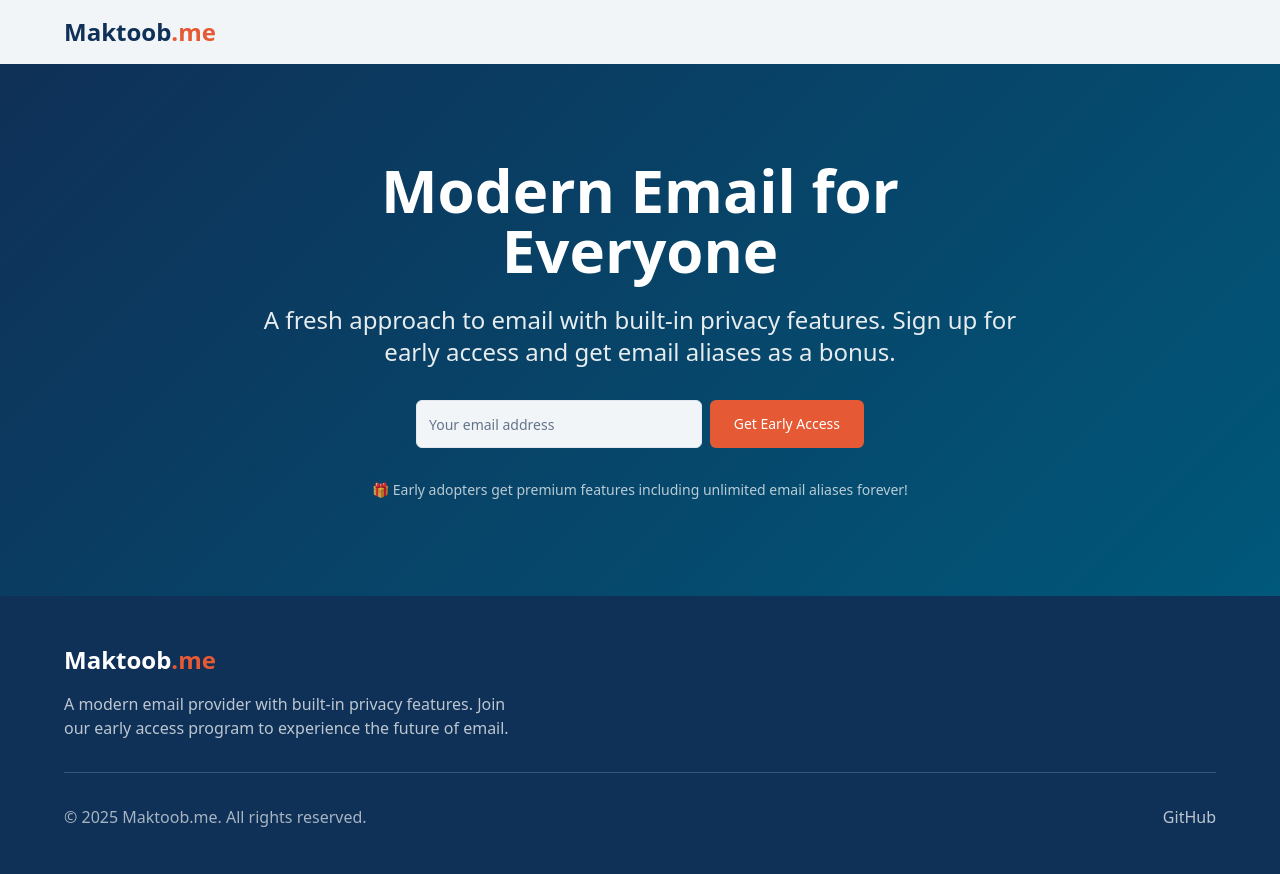
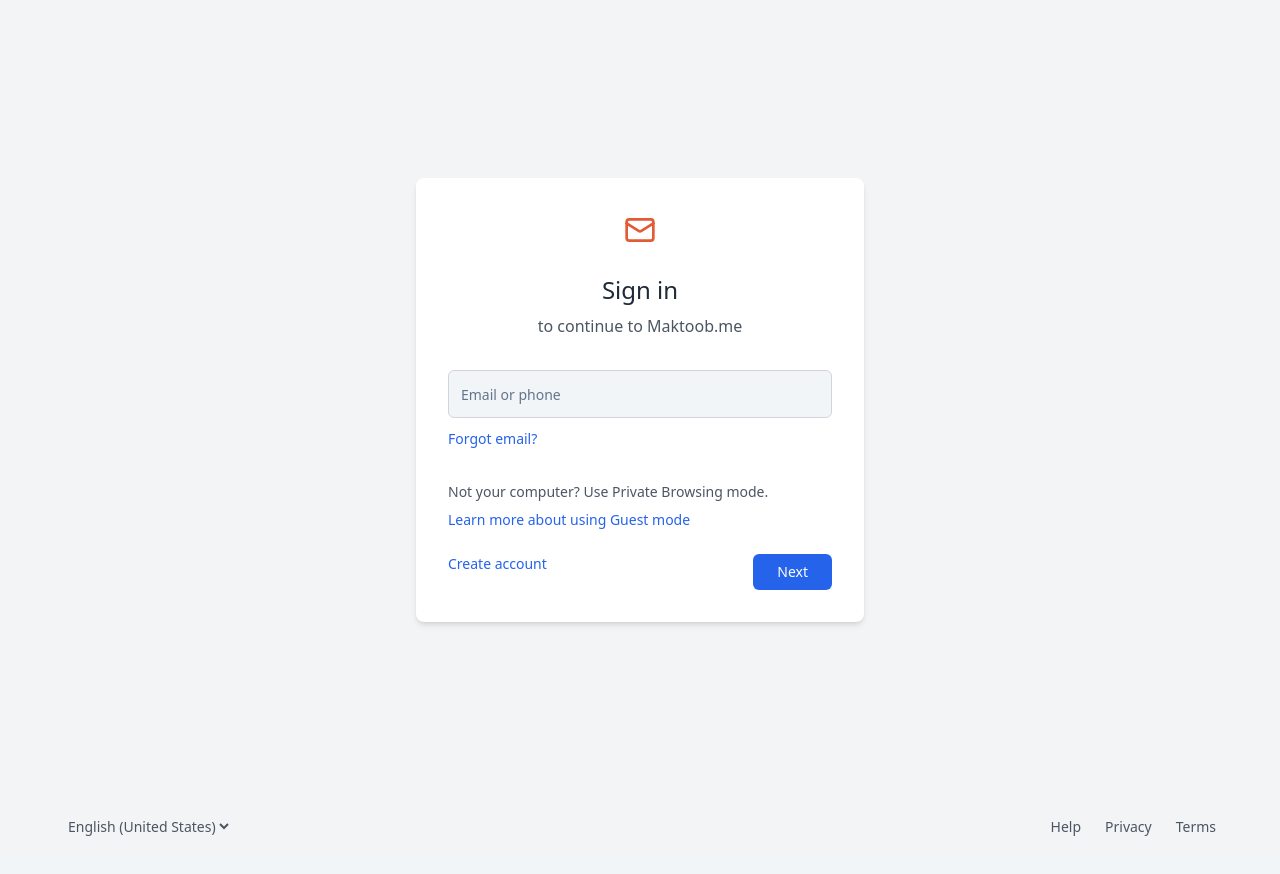
Before and after one commit to MaktoobMail/maktoob-alias-gateway, a React (Vite) app: page / in a window 1280 px wide. Shown: the top 874 px of the page. After the commit the page ends 853 px from the top, so only its background shows below. Built offline with nearby package versions, Linux system fonts and the light colour scheme.

Commit message:
Refactor: Improve UI design
Update the UI to match the provided design.

```diff
--- a/src/components/Footer.tsx
+++ b/src/components/Footer.tsx
@@ -2,32 +2,18 @@
 import React from 'react';
 
 const Footer = () => {
-  const currentYear = new Date().getFullYear();
-
   return (
-    <footer className="bg-brand-primary text-white py-12 px-4 sm:px-6 lg:px-8">
-      <div className="container mx-auto">
-        <div className="grid grid-cols-1 gap-8">
-          <div className="col-span-1">
-            <h2 className="text-2xl font-bold mb-4">
-              Maktoob<span className="text-brand-secondary">.me</span>
-            </h2>
-            <p className="text-brand-light/80 max-w-md">
-              A modern email provider with built-in privacy features.
-              Join our early access program to experience the future of email.
-            </p>
-          </div>
+    <footer className="bg-gray-100 py-4 px-8">
+      <div className="container mx-auto flex flex-col md:flex-row justify-between items-center text-sm text-gray-600">
+        <div>
+          <select className="bg-transparent border-none text-gray-600 focus:outline-none">
+            <option>English (United States)</option>
+          </select>
         </div>
-
-        <div className="border-t border-brand-light/20 mt-8 pt-8 flex flex-col md:flex-row justify-between items-center">
-          <p className="text-brand-light/70">
-            &copy; {currentYear} Maktoob.me. All rights reserved.
-          </p>
-          <div className="flex space-x-4 mt-4 md:mt-0">
-            <a href="#" className="text-brand-light/80 hover:text-white transition-colors">
-              GitHub
-            </a>
-          </div>
+        <div className="flex space-x-6 mt-3 md:mt-0">
+          <a href="#" className="hover:text-gray-800">Help</a>
+          <a href="#" className="hover:text-gray-800">Privacy</a>
+          <a href="#" className="hover:text-gray-800">Terms</a>
         </div>
       </div>
     </footer>
--- a/src/components/Hero.tsx
+++ b/src/components/Hero.tsx
@@ -1,29 +1,47 @@
 
 import React from 'react';
 import SignUpForm from './SignUpForm';
+import { Mail } from 'lucide-react';
 
 const Hero = () => {
   return (
-    <section className="hero-gradient text-white py-16 md:py-24 px-4 sm:px-6 lg:px-8">
-      <div className="container mx-auto">
-        <div className="max-w-3xl mx-auto text-center animate-fade-in">
-          <h1 className="text-4xl md:text-5xl lg:text-6xl font-bold mb-6">
-            Modern Email for Everyone
+    <section className="bg-gray-100 min-h-screen flex items-center justify-center py-12 px-4">
+      <div className="bg-white rounded-lg shadow-md p-8 w-full max-w-md">
+        <div className="flex justify-center mb-6">
+          <div className="flex items-center justify-center w-10 h-10 text-brand-secondary">
+            <Mail size={32} />
+          </div>
+        </div>
+
+        <div className="text-center mb-8">
+          <h1 className="text-2xl font-medium text-gray-800 mb-2">
+            Sign in
           </h1>
-          <p className="text-xl md:text-2xl text-brand-light mb-8">
-            A fresh approach to email with built-in privacy features.
-            Sign up for early access and get email aliases as a bonus.
+          <p className="text-gray-600">
+            to continue to Maktoob.me
           </p>
+        </div>
 
-          <div className="flex justify-center mb-8">
-            <SignUpForm className="animate-slide-up" />
-          </div>
+        <div className="mb-6">
+          <SignUpForm className="animate-fade-in" />
+        </div>
 
-          <div className="text-center">
-            <p className="text-brand-light/80 text-sm">
-              🎁 Early adopters get premium features including unlimited email aliases forever!
-            </p>
-          </div>
+        <div className="text-sm text-gray-600 mt-8">
+          <p className="mb-2">
+            Not your computer? Use Private Browsing mode.
+          </p>
+          <a href="#" className="text-blue-600 hover:text-blue-800">
+            Learn more about using Guest mode
+          </a>
+        </div>
+
+        <div className="flex justify-between mt-6">
+          <a href="#" className="text-blue-600 hover:text-blue-800 text-sm">
+            Create account
+          </a>
+          <button className="bg-blue-600 hover:bg-blue-700 text-white px-6 py-2 rounded-md text-sm">
+            Next
+          </button>
         </div>
       </div>
     </section>
--- a/src/components/NavBar.tsx
+++ b/src/components/NavBar.tsx
@@ -1,19 +1,9 @@
 
 import React from 'react';
-import { Link } from "react-router-dom";
 
 const NavBar = () => {
-  return (
-    <header className="py-4 px-4 sm:px-6 lg:px-8 w-full">
-      <div className="container flex items-center justify-between">
-        <div className="flex items-center">
-          <h1 className="text-2xl font-bold text-brand-primary">
-            Maktoob<span className="text-brand-secondary">.me</span>
-          </h1>
-        </div>
-      </div>
-    </header>
-  );
+  // Removing the navbar content to match the Google sign-in page style
+  return null;
 };
 
 export default NavBar;
--- a/src/components/SignUpForm.tsx
+++ b/src/components/SignUpForm.tsx
@@ -1,6 +1,5 @@
 
 import React, { useState } from 'react';
-import { Button } from "@/components/ui/button";
 import { Input } from "@/components/ui/input";
 import { toast } from "sonner";
 import { z } from "zod";
@@ -27,7 +26,7 @@ const SignUpForm = ({ className = "" }: { className?: string }) => {
       console.log("Submitted email:", email);
       setEmail("");
       setIsSubmitting(false);
-      toast.success("Thank you for signing up! We'll be in touch soon.");
+      toast.success("Verification email sent. Please check your inbox.");
     } catch (err) {
       if (err instanceof z.ZodError) {
         setError(err.errors[0].message);
@@ -39,26 +38,24 @@ const SignUpForm = ({ className = "" }: { className?: string }) => {
   };
 
   return (
-    <form onSubmit={handleSubmit} className={`${className} w-full max-w-md`}>
-      <div className="flex flex-col sm:flex-row gap-2 w-full">
+    <form onSubmit={handleSubmit} className={`${className} w-full`}>
+      <div className="flex flex-col gap-1 w-full">
         <div className="flex-1">
           <Input
             type="email"
-            placeholder="Your email address"
+            placeholder="Email or phone"
             value={email}
             onChange={(e) => setEmail(e.target.value)}
-            className="h-12 text-base"
+            className="h-12 text-base border border-gray-300 rounded-md focus:outline-none focus:ring-1 focus:ring-blue-500 focus:border-blue-500"
             aria-label="Email"
           />
           {error && <p className="text-sm text-red-500 mt-1">{error}</p>}
         </div>
-        <Button
-          type="submit"
-          className="bg-brand-secondary hover:bg-brand-secondary/90 text-white h-12 px-6"
-          disabled={isSubmitting}
-        >
-          {isSubmitting ? "Signing up..." : "Get Early Access"}
-        </Button>
+        <div className="text-left mt-1">
+          <a href="#" className="text-blue-600 hover:text-blue-800 text-sm font-medium">
+            Forgot email?
+          </a>
+        </div>
       </div>
     </form>
   );
--- a/src/pages/Index.tsx
+++ b/src/pages/Index.tsx
@@ -1,13 +1,11 @@
 
 import React from 'react';
-import NavBar from '@/components/NavBar';
 import Hero from '@/components/Hero';
 import Footer from '@/components/Footer';
 
 const Index = () => {
   return (
-    <div className="min-h-screen flex flex-col">
-      <NavBar />
+    <div className="min-h-screen flex flex-col bg-gray-100">
       <main className="flex-1">
         <Hero />
       </main>
```
